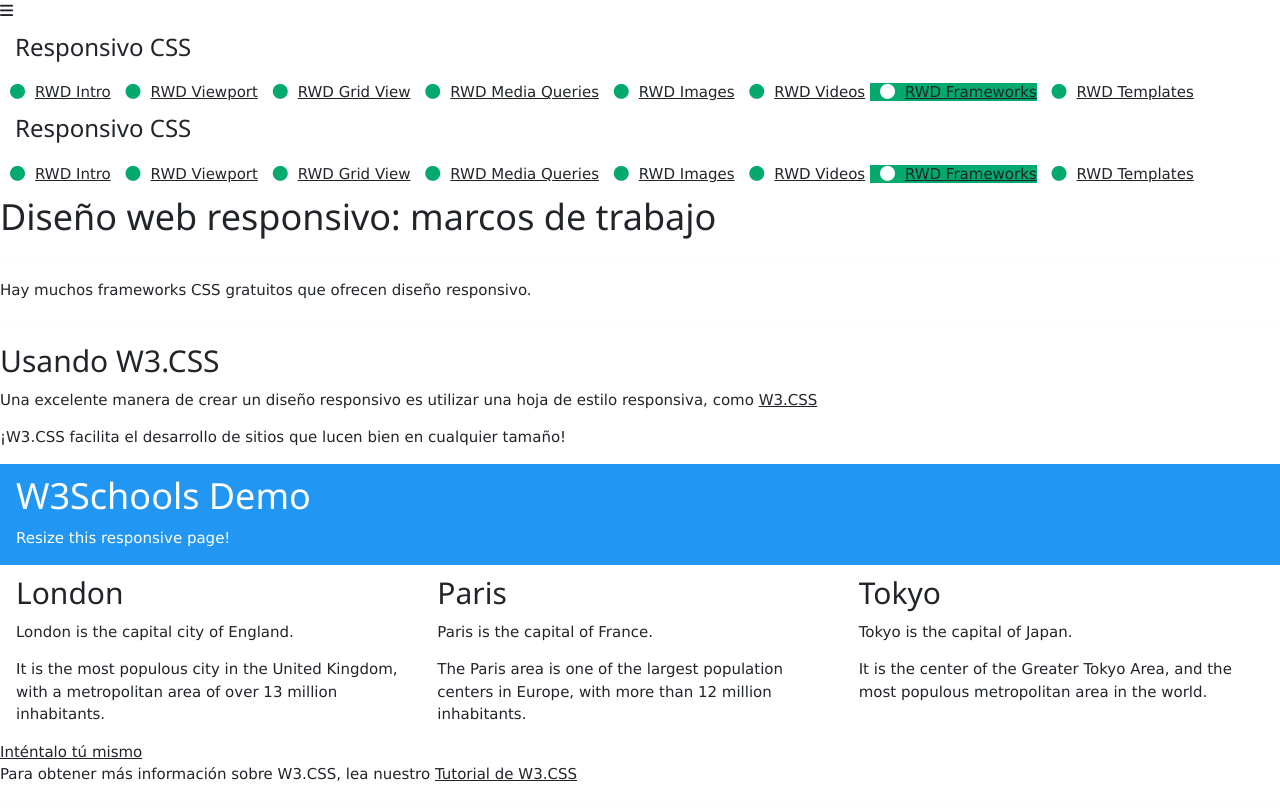
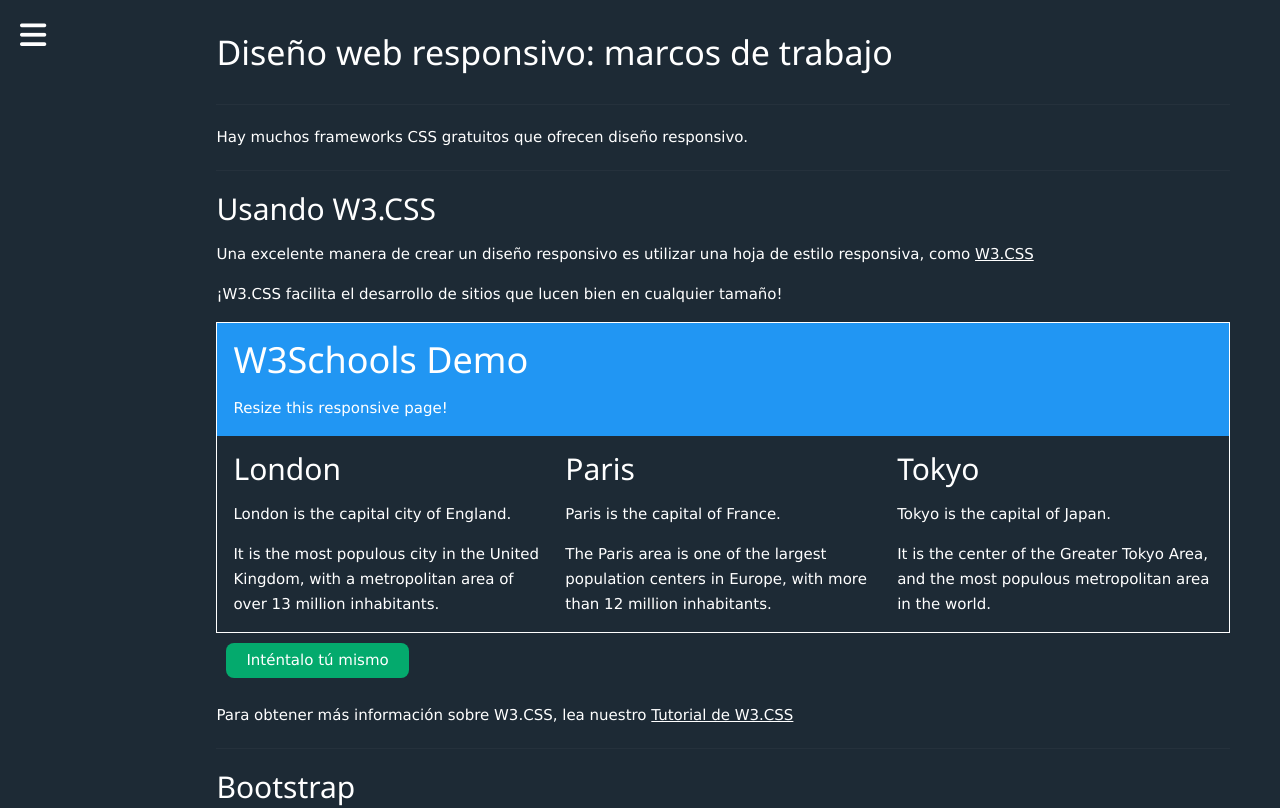
Before and after one commit to MaxiBarrera/CssResponsive, a plain HTML site: page html/7-frameworks.html in a window 1280 px wide. Shown: the top 808 px of the page. Drawn offline with nearby package versions, Linux system fonts and the light colour scheme; the site is published under a folder, as on GitHub Pages, so addresses that start at the root find nothing.

Commit message:
Update 7-frameworks.html

```diff
--- a/html/7-frameworks.html
+++ b/html/7-frameworks.html
@@ -7,9 +7,9 @@
         <link href="https://cdn.jsdelivr.net/npm/bootstrap@5.3.3/dist/css/bootstrap.min.css" rel="stylesheet" />
         <script src="https://cdn.jsdelivr.net/npm/bootstrap@5.3.3/dist/js/bootstrap.bundle.min.js"></script>
         <link rel="stylesheet" href="https://www.w3schools.com/w3css/4/w3.css" />
-        <link rel="shortcut icon" href="/img/Horda.png" type="image/x-icon" />
-        <link rel="stylesheet" href="/css/1-style-generales.css" />
-        <link rel="stylesheet" href="/css/8-style-frameworks.css" />
+        <link rel="shortcut icon" href="../img/Horda.png" type="image/x-icon" />
+        <link rel="stylesheet" href="../css/1-style-generales.css" />
+        <link rel="stylesheet" href="../css/8-style-frameworks.css" />
         <script src="https://kit.fontawesome.com/070ba92e19.js" crossorigin="anonymous"></script>
         <title>Frameworks</title>
     </head>
@@ -24,19 +24,19 @@
 
                     <a class="a-hover" href="../index.html"><i class="fa-sharp fa-solid fa-circle" style="color: #04aa6d; margin: 0 10px"></i>RWD Intro</a>
 
-                    <a class="a-hover" href="/html/2-viewport.html"><i class="fa-sharp fa-solid fa-circle" style="color: #04aa6d; margin: 0 10px"> </i>RWD Viewport</a>
+                    <a class="a-hover" href="../html/2-viewport.html"><i class="fa-sharp fa-solid fa-circle" style="color: #04aa6d; margin: 0 10px"> </i>RWD Viewport</a>
 
-                    <a class="a-hover" href="/html/3-gridview.html"><i class="fa-sharp fa-solid fa-circle" style="color: #04aa6d; margin: 0 10px"></i>RWD Grid View</a>
+                    <a class="a-hover" href="../html/3-gridview.html"><i class="fa-sharp fa-solid fa-circle" style="color: #04aa6d; margin: 0 10px"></i>RWD Grid View</a>
 
-                    <a class="a-hover" href="/html/4-mediaQueries.html"><i class="fa-sharp fa-solid fa-circle" style="color: #04aa6d; margin: 0 10px"></i>RWD Media Queries</a>
+                    <a class="a-hover" href="../html/4-mediaQueries.html"><i class="fa-sharp fa-solid fa-circle" style="color: #04aa6d; margin: 0 10px"></i>RWD Media Queries</a>
 
-                    <a class="a-hover" href="/html/5-images.html"><i class="fa-sharp fa-solid fa-circle" style="color: #04aa6d; margin: 0 10px"></i>RWD Images</a>
+                    <a class="a-hover" href="../html/5-images.html"><i class="fa-sharp fa-solid fa-circle" style="color: #04aa6d; margin: 0 10px"></i>RWD Images</a>
 
-                    <a class="a-hover" href="/html/6-videos.html"><i class="fa-sharp fa-solid fa-circle" style="color: #04aa6d; margin: 0 10px"></i>RWD Videos</a>
+                    <a class="a-hover" href="../html/6-videos.html"><i class="fa-sharp fa-solid fa-circle" style="color: #04aa6d; margin: 0 10px"></i>RWD Videos</a>
 
-                    <a style="background-color: #04aa6d" href="/html/7-frameworks.html"><i class="fa-sharp fa-solid fa-circle" style="color: #fff; margin: 0 10px"></i>RWD Frameworks</a>
+                    <a style="background-color: #04aa6d" href="../html/7-frameworks.html"><i class="fa-sharp fa-solid fa-circle" style="color: #fff; margin: 0 10px"></i>RWD Frameworks</a>
 
-                    <a class="a-hover" href="/html/8-templates.html"><i class="fa-sharp fa-solid fa-circle" style="color: #04aa6d; margin: 0 10px"></i>RWD Templates</a>
+                    <a class="a-hover" href="../html/8-templates.html"><i class="fa-sharp fa-solid fa-circle" style="color: #04aa6d; margin: 0 10px"></i>RWD Templates</a>
                 </div>
             </aside>
 
@@ -45,19 +45,19 @@
 
                 <a class="a-hover" href="../index.html"><i class="fa-sharp fa-solid fa-circle" style="color: #04aa6d; margin: 0 10px"></i>RWD Intro</a>
 
-                <a class="a-hover" href="/html/2-viewport.html"><i class="fa-sharp fa-solid fa-circle" style="color: #04aa6d; margin: 0 10px"> </i>RWD Viewport</a>
+                <a class="a-hover" href="../html/2-viewport.html"><i class="fa-sharp fa-solid fa-circle" style="color: #04aa6d; margin: 0 10px"> </i>RWD Viewport</a>
 
-                <a class="a-hover" href="/html/3-gridview.html"><i class="fa-sharp fa-solid fa-circle" style="color: #04aa6d; margin: 0 10px"></i>RWD Grid View</a>
+                <a class="a-hover" href="../html/3-gridview.html"><i class="fa-sharp fa-solid fa-circle" style="color: #04aa6d; margin: 0 10px"></i>RWD Grid View</a>
 
-                <a class="a-hover" href="/html/4-mediaQueries.html"><i class="fa-sharp fa-solid fa-circle" style="color: #04aa6d; margin: 0 10px"></i>RWD Media Queries</a>
+                <a class="a-hover" href="../html/4-mediaQueries.html"><i class="fa-sharp fa-solid fa-circle" style="color: #04aa6d; margin: 0 10px"></i>RWD Media Queries</a>
 
-                <a class="a-hover" href="/html/5-images.html"><i class="fa-sharp fa-solid fa-circle" style="color: #04aa6d; margin: 0 10px"></i>RWD Images</a>
+                <a class="a-hover" href="../html/5-images.html"><i class="fa-sharp fa-solid fa-circle" style="color: #04aa6d; margin: 0 10px"></i>RWD Images</a>
 
-                <a class="a-hover" href="/html/6-videos.html"><i class="fa-sharp fa-solid fa-circle" style="color: #04aa6d; margin: 0 10px"></i>RWD Videos</a>
+                <a class="a-hover" href="../html/6-videos.html"><i class="fa-sharp fa-solid fa-circle" style="color: #04aa6d; margin: 0 10px"></i>RWD Videos</a>
 
-                <a style="background-color: #04aa6d" href="/html/7-frameworks.html"><i class="fa-sharp fa-solid fa-circle" style="color: #fff; margin: 0 10px"></i>RWD Frameworks</a>
+                <a style="background-color: #04aa6d" href="../html/7-frameworks.html"><i class="fa-sharp fa-solid fa-circle" style="color: #fff; margin: 0 10px"></i>RWD Frameworks</a>
 
-                <a class="a-hover" href="/html/8-templates.html"><i class="fa-sharp fa-solid fa-circle" style="color: #04aa6d; margin: 0 10px"></i>RWD Templates</a>
+                <a class="a-hover" href="../html/8-templates.html"><i class="fa-sharp fa-solid fa-circle" style="color: #04aa6d; margin: 0 10px"></i>RWD Templates</a>
             </aside>
             <aside class="aside-derecha">
                 <h1 class="titulo">Diseño web responsivo: marcos de trabajo</h1>
@@ -142,9 +142,9 @@
 
                 <p>Para obtener más información sobre Bootstrap, visita nuestro <a href="https://www.w3schools.com/bootstrap/bootstrap_ver.asp" target="_blank" class="enlace-normal">Tutorial de Bootstrap</a>.</p>
 
-                <a href="/html/6-videos.html" class="boton-previous"><i class="fa-solid fa-chevron-left"></i> Anterior</a>
+                <a href="../html/6-videos.html" class="boton-previous"><i class="fa-solid fa-chevron-left"></i> Anterior</a>
 
-                <a href="/html/8-templates.html" class="boton-next">Próximo <i class="fa-solid fa-chevron-right"></i></a>
+                <a href="../html/8-templates.html" class="boton-next">Próximo <i class="fa-solid fa-chevron-right"></i></a>
             </aside>
         </main>
     </body>
```
